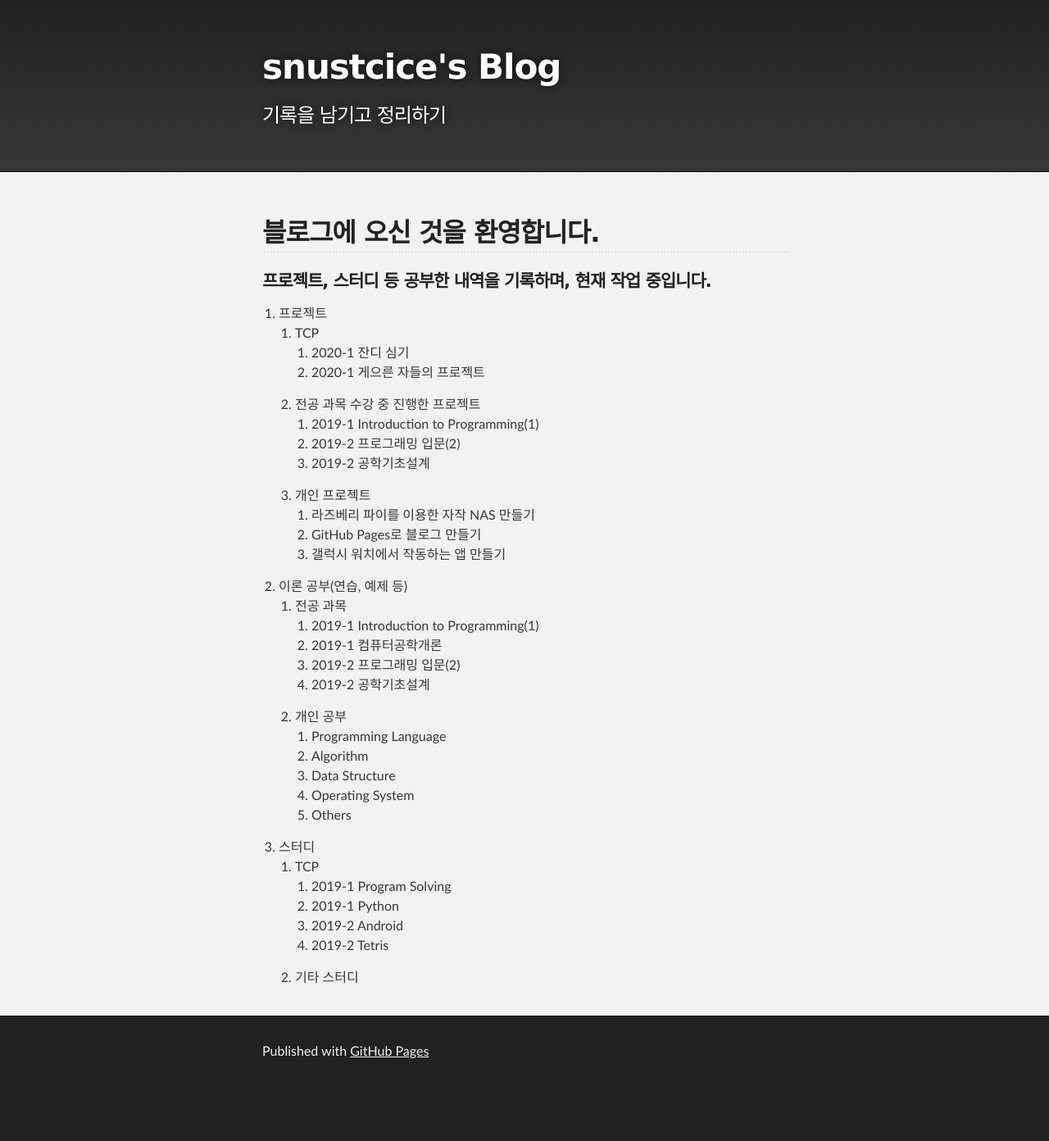
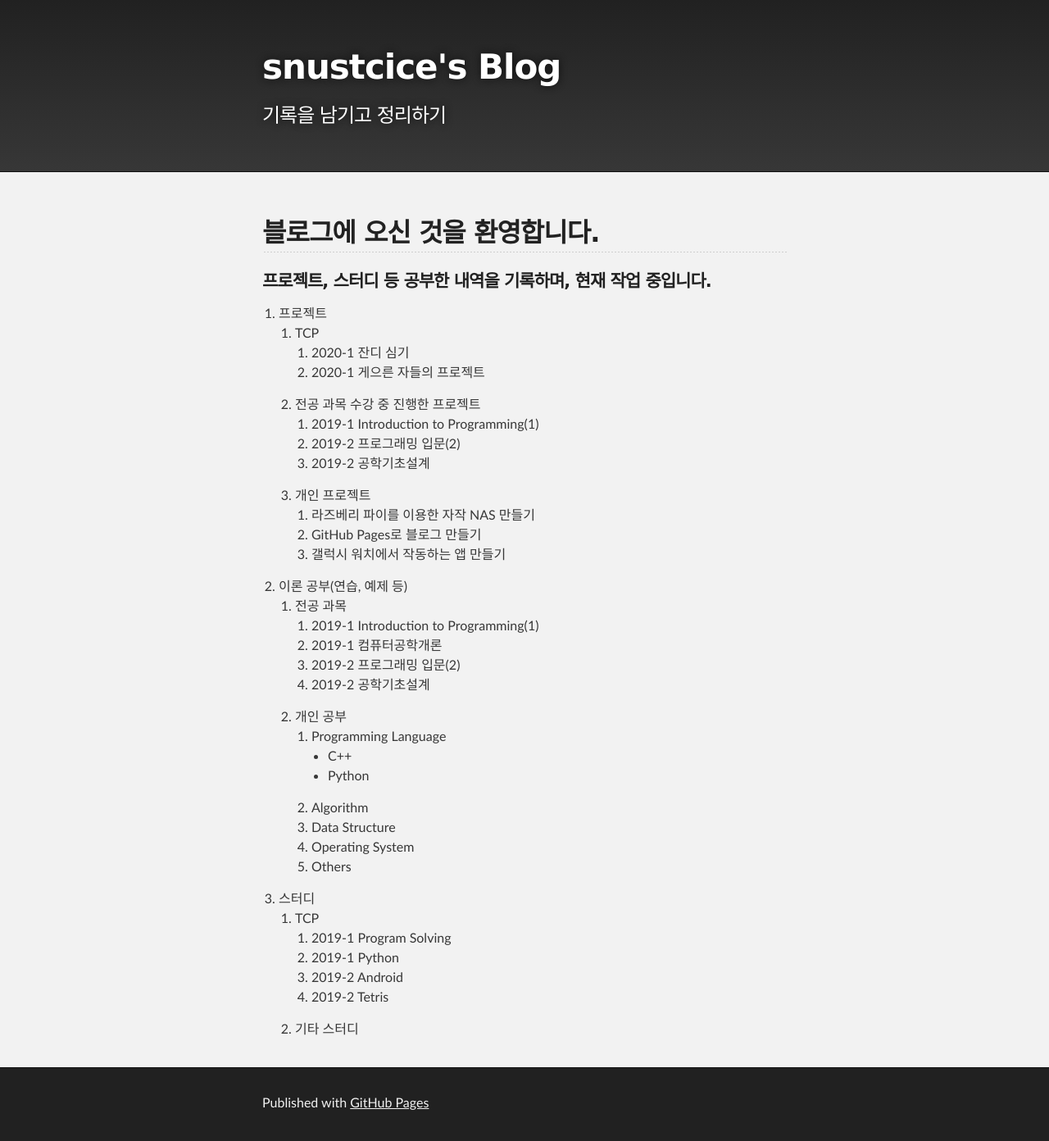
Before and after one commit to snustcice/snustcice.github.io, a Jekyll site: the page built from index.md, in a window 1280 px wide. Shown: the whole page at 82% size. Built offline with Jekyll 4.4.1, drawn with Linux system fonts in a browser that asks for light colours; our own code applies the rules of GitHub Pages for plain Markdown files; before the commit the page ends 1329 px from its top, so only the background shows below that.

Commit message:
Update index.md

```diff
--- a/index.md
+++ b/index.md
@@ -25,6 +25,8 @@ layout: default
         4. 2019-2 공학기초설계
     2. 개인 공부
         1. Programming Language
+          * C++
+          * Python
         2. Algorithm
         3. Data Structure
         4. Operating System
```
